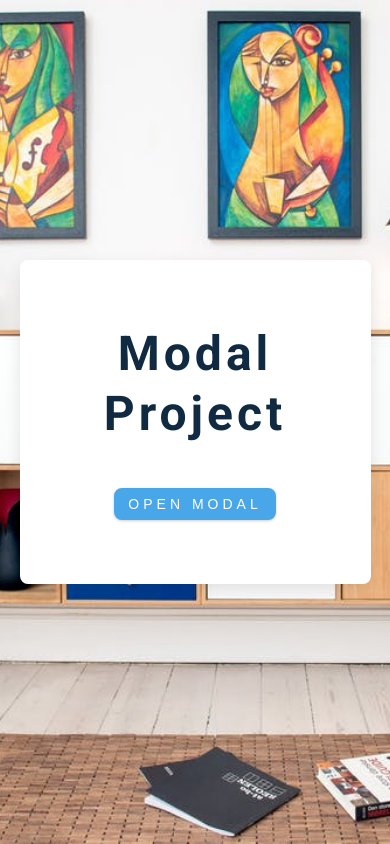
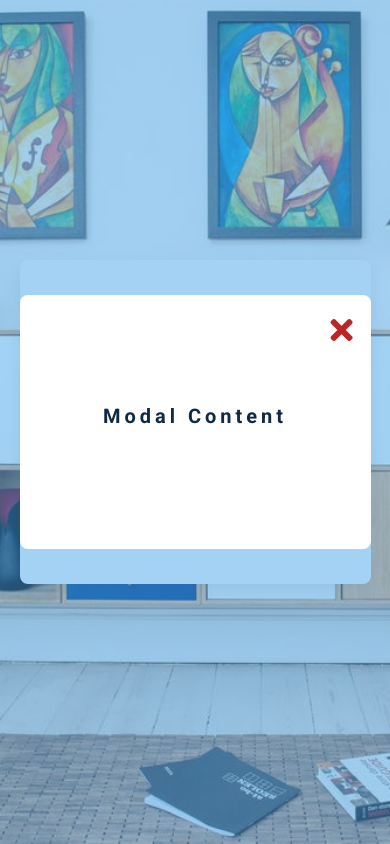
Before and after one commit to claudiahW/js-modal, a plain HTML site: page index.html in a window 390 px wide. Both pictures are taken after a click on the button "OPEN MODAL". Drawn offline with nearby package versions, Linux system fonts and the light colour scheme.

Commit message:
test responsiveness of button

```diff
--- a/index.html
+++ b/index.html
@@ -29,7 +29,7 @@
         <div class="modal-container">
           <h3>modal content</h3>
           <button class="close-btn" >
-            <i fas fa-times></i>
+            <i class="fas fa-times"></i>
           </button>
         </div>
     </div>
--- a/scripts.js
+++ b/scripts.js
@@ -8,9 +8,9 @@ const modal = document.querySelector(".modal-overlay");
 const closeBtn = document.querySelector(".close-btn");
 
 modalBtn.addEventListener("click", function(){
-
-})
+modal.classList.add("open-modal");
+});
 
 closeBtn.addEventListener("click", function(){
-
-})
+modal.classList.remove("open-modal");
+});
```
